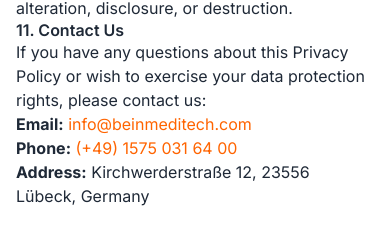
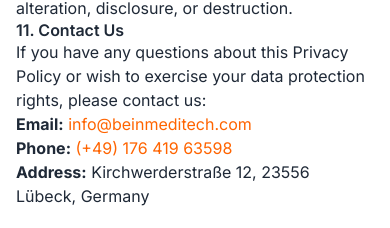
Before and after one commit to Muhammed4989/beinmeditech, a Next.js app: page /privacy in a window 390 px wide. Shown: the part 2296-2524 px from the top of the page. Built offline with nearby package versions, Linux system fonts and the light colour scheme.

Commit message:
Update contact phone number in privacy page

```diff
--- a/app/privacy/page.tsx
+++ b/app/privacy/page.tsx
@@ -91,7 +91,7 @@
           <p>If you have any questions about this Privacy Policy or wish to exercise your data protection rights, please contact us:</p>
           <p>
             <strong>Email:</strong> <a href="mailto:info@beinmeditech.com" className="text-orange">info@beinmeditech.com</a><br />
-            <strong>Phone:</strong> <a href="tel:+4915750316400" className="text-orange">(+49) 1575 031 64 00</a><br />
+            <strong>Phone:</strong> <a href="tel:+4917641963598" className="text-orange">(+49) 176 419 63598</a><br />
             <strong>Address:</strong> Kirchwerderstraße 12, 23556 Lübeck, Germany
           </p>
         </div>
```
